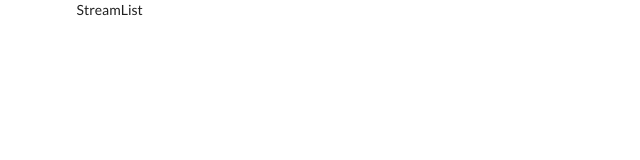
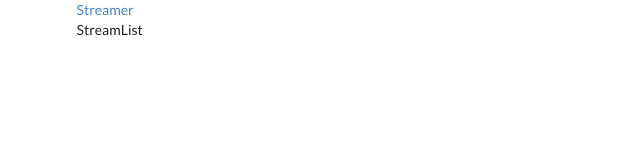
Before and after one commit to Umpoy/twitch_clone, a React (Create React App) app in the folder client/: page / in a window 1280 px wide. Shown: the top 160 px of the page, without its empty margins (0-640 px from the left). Built offline with nearby package versions, Linux system fonts and the light colour scheme.

Commit message:
made header component a child to browserrouter

```diff
--- a/client/src/components/App.js
+++ b/client/src/components/App.js
@@ -12,9 +12,10 @@
 const App = () => {
     return (
         <div class="ui container">
-            <Header />
+
             <BrowserRouter>
                 <div>
+                <Header />
                     <Route path="/" exact component={StreamList} />
                     <Route path="/stream/new" component={StreamCreate} />
                     <Route path="/stream/edit" component={StreamEdit} />
--- a/client/src/components/Header.js
+++ b/client/src/components/Header.js
@@ -1,11 +1,11 @@
 import React from 'react';
-
+import { Link } from 'react-router-dom';
 
 const Header = () => {
     return (
         <div className="ui secondary pointing menue">
             <div className="right menu">
-
+                <Link to="/" className="item">Streamer</Link>
             </div>
         </div>
     )
```
